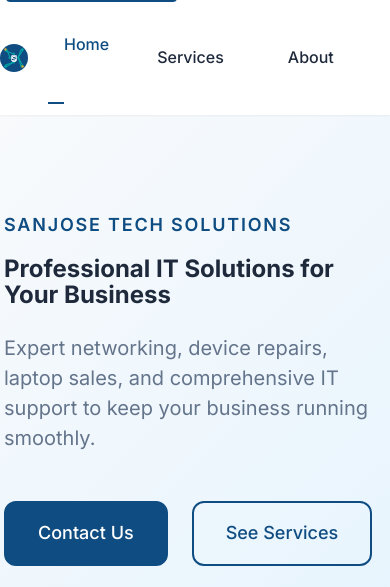
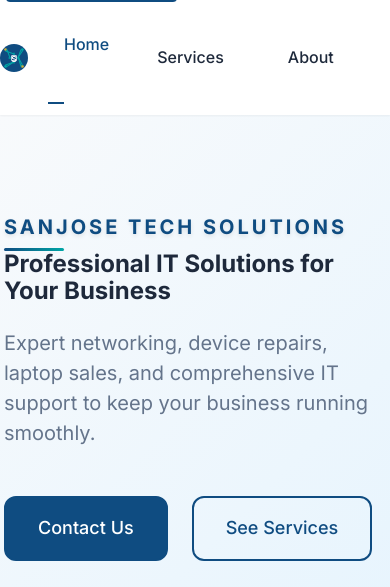
Before and after one commit to okmomnyi/Sanjose, a website: page index.html in a window 390 px wide. Shown: the top 587 px of the page. Drawn offline with Linux system fonts and the light colour scheme.

Commit message:
Make company name much more prominent and eye-catching

```diff
--- a/css/styles.css
+++ b/css/styles.css
@@ -310,12 +310,25 @@ a:hover {
 }
 
 .hero__company {
-  font-size: var(--font-size-lg);
-  font-weight: 600;
+  font-size: var(--font-size-3xl);
+  font-weight: 800;
   color: var(--color-primary);
-  margin-bottom: var(--spacing-md);
+  margin-bottom: var(--spacing-lg);
   text-transform: uppercase;
-  letter-spacing: 0.1em;
+  letter-spacing: 0.15em;
+  text-shadow: 0 2px 4px rgba(0, 0, 0, 0.1);
+  position: relative;
+}
+
+.hero__company::after {
+  content: '';
+  position: absolute;
+  bottom: -8px;
+  left: 0;
+  width: 60px;
+  height: 3px;
+  background: linear-gradient(90deg, var(--color-primary), var(--color-accent));
+  border-radius: 2px;
 }
 
 .hero__title {
@@ -1668,6 +1681,11 @@ a:hover {
     flex-shrink: 0;
   }
 
+  .hero__company {
+    font-size: var(--font-size-2xl);
+    margin-bottom: var(--spacing-md);
+  }
+
   .hero__title {
     font-size: var(--font-size-3xl);
   }
@@ -1720,6 +1738,11 @@ a:hover {
 }
 
 @media (max-width: 480px) {
+  .hero__company {
+    font-size: var(--font-size-xl);
+    margin-bottom: var(--spacing-sm);
+  }
+
   .hero__title {
     font-size: var(--font-size-2xl);
   }
```
